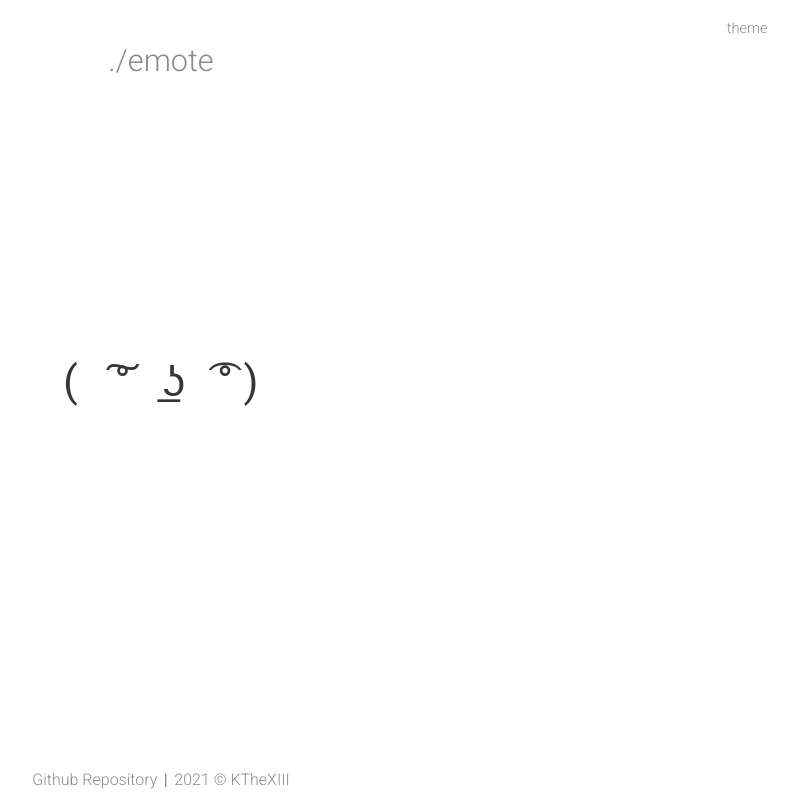
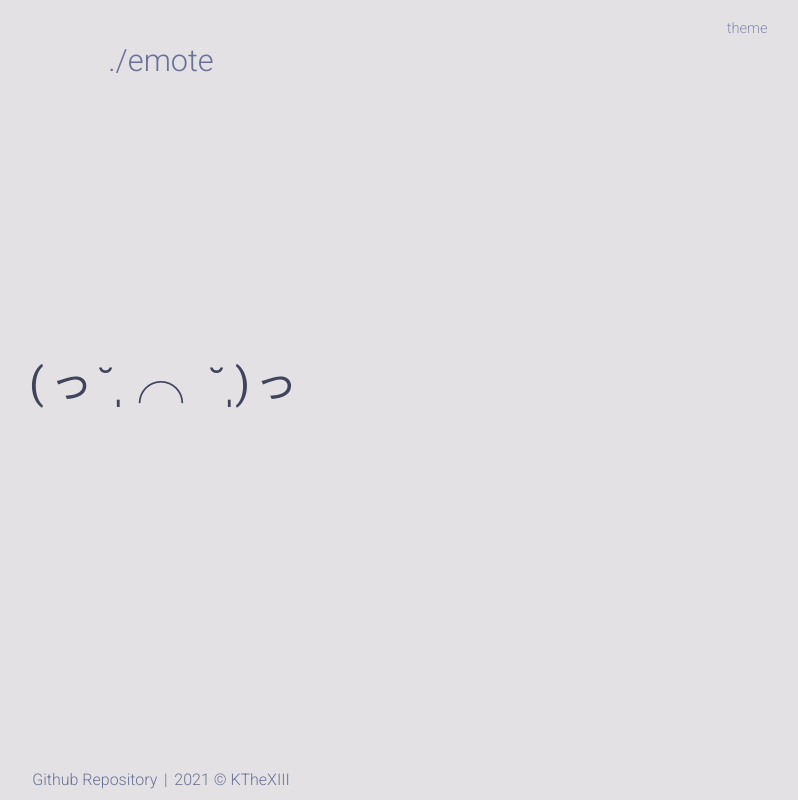
Before and after one commit to KTheXIII/emote-reactjs, a React (Create React App) app: page / in a window 1280 px wide. Shown: the whole page, without its empty margins (479-1277 px from the left). Built offline with nearby package versions, Linux system fonts and the light colour scheme.

Commit message:
Refactor to use css variable for themes

```diff
--- a/public/index.html
+++ b/public/index.html
@@ -18,7 +18,7 @@
   <title>random emote</title>
 </head>
 
-<body class="system-theme">
+<body class="auto-theme">
   <div id="root">
     <noscript>This app doesn't work without JavaScript.</noscript>
   </div>
--- a/src/assets/emotes.json
+++ b/src/assets/emotes.json
@@ -1,27 +1,26 @@
-{
-  "list": [
-    "(o _ o)",
-    "(>_<)",
-    "(っ˘̩╭╮˘̩)っ",
-    "(×_×)",
-    "(×﹏×)",
-    "(＋_＋)",
-    "(・・;)ゞ",
-    "(・_・)",
-    "( ͠° ͟ʖ ͡°)",
-    "( ಠ ʖ̯ ಠ)",
-    "(￣ ￣|||)",
-    "(`ー´)",
-    "¯\\_(ツ)_/¯",
-    "＼(＾▽＾)／",
-    "( ´ ▽ ` )",
-    "(＠＾◡＾)",
-    "(＃￣ω￣)",
-    "凸(￣ヘ￣)",
-    "(￣ヘ￣)",
-    "(︶︹︺)",
-    "=＾● ⋏ ●＾=",
-    "(╯°□°）╯︵ ┻━┻",
-    "(☞ ͡° ͜ʖ ͡°)☞"
-  ]
-}
+[
+  {
+    "emote": "(o _ o)"
+  },
+  {
+    "emote": "(>_<)"
+  },
+  {
+    "emote":  "(っ˘̩╭╮˘̩)っ"
+  },
+  {
+    "emote": "(×_×)"
+  },
+  {
+    "emote": "(×﹏×)"
+  },
+  {
+    "emote": "(＋_＋)"
+  },
+  {
+    "emote": "(・・;)ゞ"
+  },
+  {
+    "emote": "(・_・)"
+  }
+]
--- a/src/assets/theme.json
+++ b/src/assets/theme.json
@@ -1,5 +1,5 @@
 [{
-    "id": "system-theme",
+    "id": "auto-theme",
     "name": "default",
     "source": "/"
   },
--- a/src/components/Emote.tsx
+++ b/src/components/Emote.tsx
@@ -18,14 +18,13 @@ export interface IEmoteRef {
 }
 
 let lastIndex = 0
-const emoteList = emotes.list
 function getRandomEmote() {
-  let i = Math.floor(Math.random() * emoteList.length)
+  let i = Math.floor(Math.random() * emotes.length)
   if (lastIndex == i) {
-    i = (i < emoteList.length) ? i++ : i--
+    i = (i < emotes.length) ? i++ : i--
     lastIndex = i
   }
-  return emoteList[i]
+  return emotes[i].emote
 }
 
 function EmoteComponent(props: IEmoteProps, ref: Ref<IEmoteRef>): ReactElement {
--- a/src/styles/emote.css
+++ b/src/styles/emote.css
@@ -9,6 +9,7 @@
   width: 100%;
   padding: 0;
   font-family: 'Roboto Mono', monospace;
+  color: var(--text);
 }
 
 .emote-container .emote-copy #emote-copy-area {
@@ -41,6 +42,7 @@
   bottom: 60%;
   z-index: 1;
   margin-left: -35pt;
+  background-color: var(--bg-1);
 }
 
 .emote-container .emote-copy .emote-tooltip::after {
@@ -51,6 +53,7 @@
   margin-left: -5pt;
   border-width: 5pt;
   border-style: solid;
+  border-color: var(--bg-1) transparent transparent transparent;
 }
 
 .emote-container .emote-copy:hover .emote-tooltip {
--- a/src/styles/main.css
+++ b/src/styles/main.css
@@ -1,4 +1,4 @@
-@import url('./themes/system.css');
+@import url('./themes/auto.css');
 @import url('./emote.css');
 @import url('./add-custom.css');
 @import url('./button.css');
@@ -12,6 +12,8 @@ body,
   padding: 0;
   font-family: 'Roboto', sans-serif;
   height: 100%;
+  background-color: var(--bg);
+  color: var(--text);
 }
 
 .app {
@@ -39,6 +41,7 @@ body,
   margin-top: 32pt;
   font-size: 23pt;
   font-weight: 300;
+  color: var(--text-2);
 }
 
 .app-name .app-title:hover {
@@ -56,14 +59,16 @@ body,
 .app-footer span {
   margin: auto 0pt;
   text-decoration: none;
-  color: var(--color-2-dark);
+  color: var(--text-2);
   font-weight: 300;
 }
 
 .app-footer span {
+  cursor: default;
   padding: 0pt 5pt;
 }
 
 .app-footer a:hover {
+  color: var(--text-hover);
   text-decoration: underline;
 }
--- a/src/styles/theme-dropdown.css
+++ b/src/styles/theme-dropdown.css
@@ -1,5 +1,4 @@
 .theme-dropdown {
-  /* background-color: red; */
   height: 100%;
   display: flex;
   flex-direction: row-reverse;
@@ -12,23 +11,31 @@
   margin-right: 21pt;
   font-size: 11pt;
   padding: 2pt 4pt;
-  border-radius: 3pt;
+  color: var(--text-3);
 }
 
 .theme-dropdown p:hover {
   cursor: pointer;
+  color: var(--text-hover);
 }
 
 .theme-content {
   margin-top: 10pt;
   margin-left: -10pt;
   position: absolute;
-  min-width: 90pt;
+  min-width: 110pt;
+  max-height: 60vh;
   z-index: 1;
   border-radius: 5pt;
+  background-color: var(--bg-0);
+  overflow: scroll;
 }
 
 .theme-content p {
   margin: 0;
   padding: 3pt 5pt;
 }
+
+.theme-content p:hover {
+  background-color: var(--bg-1);
+}
--- /dev/null
+++ b/src/styles/themes/auto.css
@@ -0,0 +1,52 @@
+:root {
+  --grey: #181a1c;
+  --grey-1: #333648;
+  --grey-2: #363a4e;
+  --grey-3: #393e53;
+  --grey-4: #3f445b;
+  --grey-5: hsl(229, 18%, 40%);
+  --grey-6: hsl(229, 18%, 50%);
+  --grey-7: hsl(229, 18%, 60%);
+  --grey-8: hsl(229, 18%, 70%);
+  --grey-9: hsl(229, 18%, 80%);
+  --black: #2b2d3a;
+  --red: #ff6188;
+  --red-1: #fc5d7c;
+  --red-2: #55393d;
+  --green: #a7df78;
+  --green-1: #9ed072;
+  --green-2: #394634;
+  --yellow: #e7c664;
+  --yellow-1: #4e432f;
+  --blue: #76cce0;
+  --blue-1: #85d3f2;
+  --blue-2: #354157;
+  --magenta: #b39df3;
+  --magenta-1: #4e432f;
+  --orange: #f39660;
+  --white: #e3e1e4;
+}
+
+.auto-theme {
+  --bg: var(--black);
+  --bg-0: var(--grey-1);
+  --bg-1: var(--grey-2);
+  --text: var(--white);
+  --text-1: var(--grey-3);
+  --text-2: var(--grey-4);
+  --text-3: var(--grey-5);
+  --text-hover: var(--grey-7);
+}
+
+@media (prefers-color-scheme: light) {
+  .auto-theme {
+    --bg: var(--white);
+    --bg-0: var(--grey-9);
+    --bg-1: var(--grey-8);
+    --text: var(--grey-4);
+    --text-1: var(--grey-5);
+    --text-2: var(--grey-6);
+    --text-3: var(--grey-7);
+    --text-hover: var(--grey-1);
+  }
+}
--- a/src/styles/themes/nord.css
+++ b/src/styles/themes/nord.css
@@ -1,7 +1,13 @@
 :root {
   /* nord color scheme */
-  --background-nord: #2e3440;
-  --foreground-nord: #d8dee9;
+  --grey-nord: #2e3440;
+  --grey-nord-1: hsl(220, 16%, 32%);
+  --grey-nord-2: hsl(220, 16%, 42%);
+  --grey-nord-3: hsl(220, 16%, 52%);
+  --grey-nord-4: hsl(220, 16%, 62%);
+  --grey-nord-5: hsl(220, 16%, 72%);
+  --grey-nord-6: hsl(220, 16%, 82%);
+  --grey-nord-7: #d8dee9;
   --black-nord: #3b4252;
   --red-nord: #bf616a;
   --green-nord: #a3be8c;
@@ -13,44 +19,12 @@
 }
 
 .nord-theme {
-  background-color: var(--background-nord);
-  color: var(--white-nord);
+  --bg: var(--black-nord);
+  --bg-0: var(--grey-nord-1);
+  --bg-1: var(--grey-nord-2);
+  --text: var(--white-nord);
+  --text-1: var(--grey-nord-3);
+  --text-2: var(--grey-nord-4);
+  --text-3: var(--grey-nord-5);
+  --text-hover: var(--grey-nord-7);
 }
-
-.nord-theme .app-name .app-title {
-  color: var(--cyan-nord);
-}
-
-.nord-theme .theme-dropdown p:hover {
-  color: var(--cyan-nord);
-}
-
-.nord-theme .theme-dropdown p {
-  color: var(--blue-nord);
-}
-
-.nord-theme .theme-content {
-  background-color: var(--black-nord);
-}
-
-.nord-theme .theme-content p:hover {
-  color: var(--black-nord);
-  background-color: var(--white-nord);
-}
-
-.nord-theme .app-footer a,
-.nord-theme .app-footer span {
-  color: var(--blue-nord);
-}
-
-.nord-theme .emote-container .emote-copy #emote-display {
-  color: var(--white-nord);
-}
-
-.nord-theme .emote-container .emote-copy .emote-tooltip {
-  background-color: var(--black-nord);
-}
-
-.nord-theme .emote-container .emote-copy .emote-tooltip::after {
-  border-color: var(--black-nord) transparent transparent transparent;
-}
--- a/src/styles/themes/solarized.css
+++ b/src/styles/themes/solarized.css
@@ -1,8 +1,14 @@
 :root {
   /* solarized color scheme */
-  --background-solarized-dark: #002b36;
-  --foreground-solarized-dark: #93a1a1;
-  --black-soloarized-dark: #002b36;
+  --grey-solarized-dark: #002b36;
+  --grey-solarized-dark-1: hsl(192, 100%, 21%);
+  --grey-solarized-dark-2: hsl(192, 100%, 28%);
+  --grey-solarized-dark-3: hsl(192, 100%, 35%);
+  --grey-solarized-dark-4: hsl(192, 100%, 42%);
+  --grey-solarized-dark-5: hsl(192, 100%, 48%);
+  --grey-solarized-dark-6: hsl(192, 100%, 55%);
+  --grey-solarized-dark-7: hsl(192, 100%, 62%);
+  --black-soloarized-dark: #002d38;
   --red-soloarized-dark: #dc322f;
   --green-soloarized-dark: #859900;
   --yellow-soloarized-dark: #b58900;
@@ -13,45 +19,12 @@
 }
 
 .solarized-dark-theme {
-  background-color: var(--background-solarized-dark);
-  color: var(--white-soloarized-dark);
+  --bg: var(--black-soloarized-dark);
+  --bg-0: var(--grey-solarized-dark-1);
+  --bg-1: var(--grey-solarized-dark-2);
+  --text: var(--white-soloarized-dark);
+  --text-1: var(--grey-solarized-dark-3);
+  --text-2: var(--grey-solarized-dark-4);
+  --text-3: var(--grey-solarized-dark-4);
+  --text-hover: var(--grey-solarized-dark-7);
 }
-
-.solarized-dark-theme .app-name .app-title {
-  color: var(--cyan-soloarized-dark);
-}
-
-.solarized-dark-theme .theme-dropdown p {
-  color: var(--foreground-solarized-dark);
-}
-
-.solarized-dark-theme .theme-dropdown p:hover {
-  color: var(--blue-soloarized-dark);
-}
-
-.solarized-dark-theme .theme-content {
-  background-color: var(--background-solarized-dark);
-}
-
-.solarized-dark-theme .theme-content p:hover {
-  color: var(--black-soloarized-dark);
-  background-color: var(--white-soloarized-dark);
-}
-
-.solarized-dark-theme .app-footer a,
-.solarized-dark-theme .app-footer span {
-  color: var(--blue-nord);
-}
-
-.solarized-dark-theme .emote-container .emote-copy #emote-display {
-  color: var(--white-soloarized-dark);
-}
-
-.solarized-dark-theme .emote-container .emote-copy .emote-tooltip {
-  color: var(--background-solarized-dark);
-  background-color: var(--foreground-solarized-dark);
-}
-
-.solarized-dark-theme .emote-container .emote-copy .emote-tooltip::after {
-  border-color: var(--foreground-solarized-dark) transparent transparent transparent;
-}
--- a/src/styles/themes/system.css
+++ /dev/null
@@ -1,99 +0,0 @@
-:root {
-  /* Dark theme */
-  --background-dark: #101010;
-  --background-1-dark: #181818;
-  --background-2-dark: #252525;
-  --background-3-dark: #2b2b2b;
-  --color-dark: #ececec;
-  --color-1-dark: #252525;
-  --color-2-dark: #383838;
-  --color-3-dark: #5a5a5a;
-  /* Light theme */
-  --background-light: #ffffff;
-  --background-1-light: #f7f7f7;
-  --background-2-light: #d4d4d4;
-  --background-3-light: #c0c0c0;
-  --color-light: #363636;
-  --color-1-light: #ebebeb;
-  --color-2-light: #8a8a8a;
-  --color-3-light: #5a5a5a;
-}
-
-.system-theme {
-  background-color: var(--background-dark);
-  color: var(--color-dark);
-}
-
-.system-theme .app-name .app-title {
-  color: var(--color-1-dark);
-}
-
-.system-theme .theme-dropdown p:hover {
-  color: var(--color-dark);
-}
-
-.system-theme .theme-dropdown p {
-  color: var(--color-3-dark);
-}
-
-.system-theme .theme-content {
-  background-color: var(--background-1-dark);
-}
-
-.system-theme .theme-content p:hover {
-  color: var(--color-3-dark);
-  background-color: var(--background-2-dark);
-}
-
-.system-theme .emote-container .emote-copy #emote-display {
-  color: var(--color-dark);
-}
-
-.system-theme .emote-container .emote-copy .emote-tooltip {
-  background-color: var(--background-1-dark);
-}
-
-.system-theme .emote-container .emote-copy .emote-tooltip::after {
-  border-color: var(--background-1-dark) transparent transparent transparent;
-}
-
-.system-theme .app-footer a,
-.app-footer span {
-  color: var(--color-2-dark);
-}
-
-@media (prefers-color-scheme: light) {
-  .system-theme {
-    background-color: var(--background-light);
-    color: var(--color-light);
-  }
-  .system-theme .app .app-name .app-title {
-    color: var(--color-2-light);
-  }
-  .system-theme .theme-dropdown p:hover {
-    color: var(--color-light);
-  }
-  .system-theme .theme-dropdown p {
-    color: var(--color-2-light);
-  }
-  .system-theme .theme-content {
-    background-color: var(--background-1-light);
-  }
-  .system-theme .theme-content p:hover {
-    color: var(--color-3-dark);
-    background-color: var(--background-2-light);
-  }
-  .system-theme .emote-container .emote-copy #emote-display {
-    color: var(--color-light);
-  }
-  .system-theme .emote-container .emote-copy .emote-tooltip {
-    background-color: var(--background-1-light);
-  }
-  .system-theme .emote-container .emote-copy .emote-tooltip::after {
-    border-color: var(--background-1-light) transparent transparent transparent;
-  }
-  .system-theme .app-footer a,
-  .app-footer span {
-    color: var(--color-2-light);
-  }
-}
```
